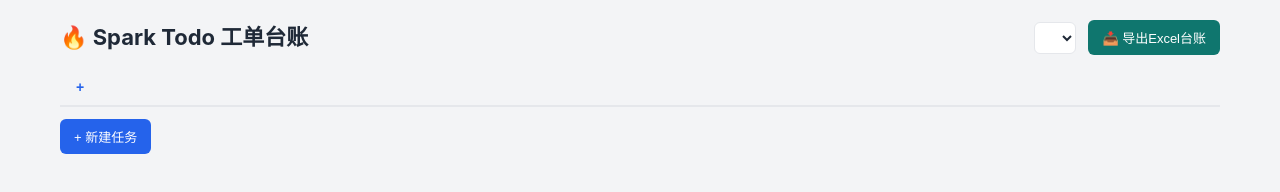
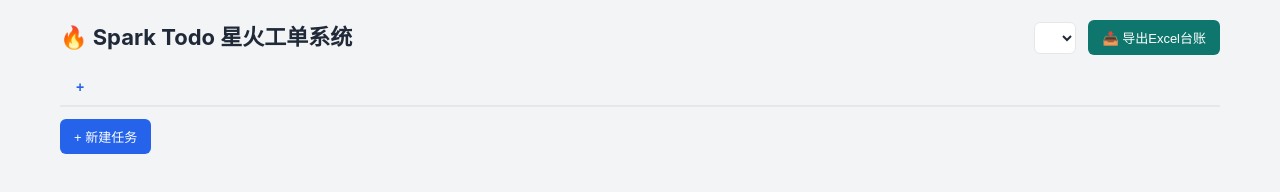
Before and after one commit to shenmo7192/spark-todo, a Vue app: page index.html in a window 1280 px wide. Built offline with nearby package versions, Linux system fonts and the light colour scheme.

Commit message:
build: 完善应用打包配置并更新产品名称
1.  添加应用图标资源到打包配置
2.  更新产品全名为"Spark Todo 星火工单系统"
3.  为Windows和Linux平台配置打包图标

```diff
--- a/index.html
+++ b/index.html
@@ -3,13 +3,13 @@
 <head>
   <meta charset="UTF-8">
   <meta name="viewport" content="width=device-width, initial-scale=1.0">
-  <title>Spark Todo 工单系统</title>
+  <title>Spark Todo 星火工单系统</title>
   <link rel="stylesheet" href="styles.css">
 </head>
 <body>
   <div class="app">
     <header class="header">
-      <h1>🔥 Spark Todo 工单台账</h1>
+      <h1>🔥 Spark Todo 星火工单系统</h1>
       <div class="header-actions">
         <select class="month-select" id="monthSelect"></select>
         <button class="btn btn-export" id="btnExport">📥 导出Excel台账</button>
```
Also changed, not shown: package.json (+10 -4 lines), assets/icon.png (added).
